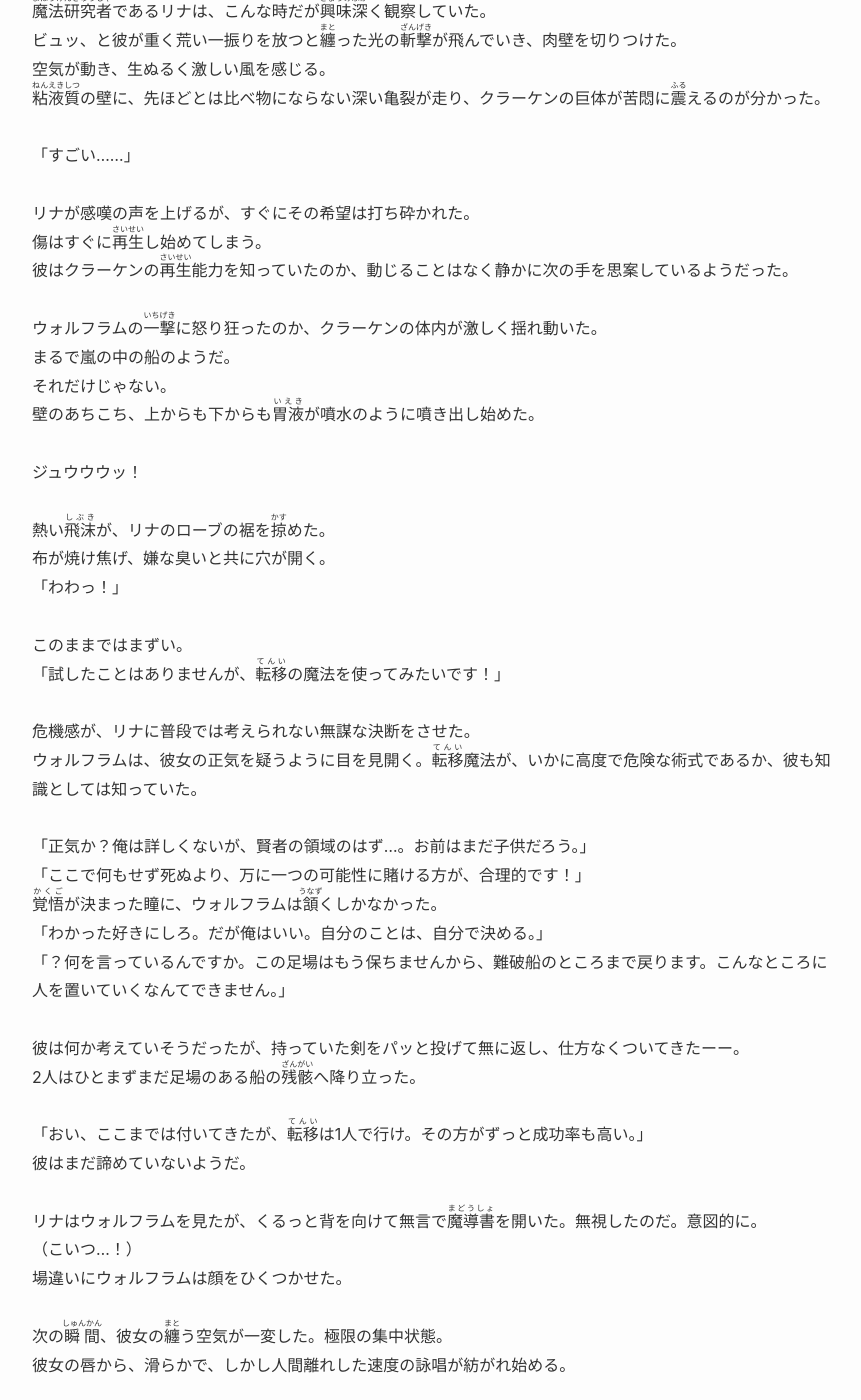
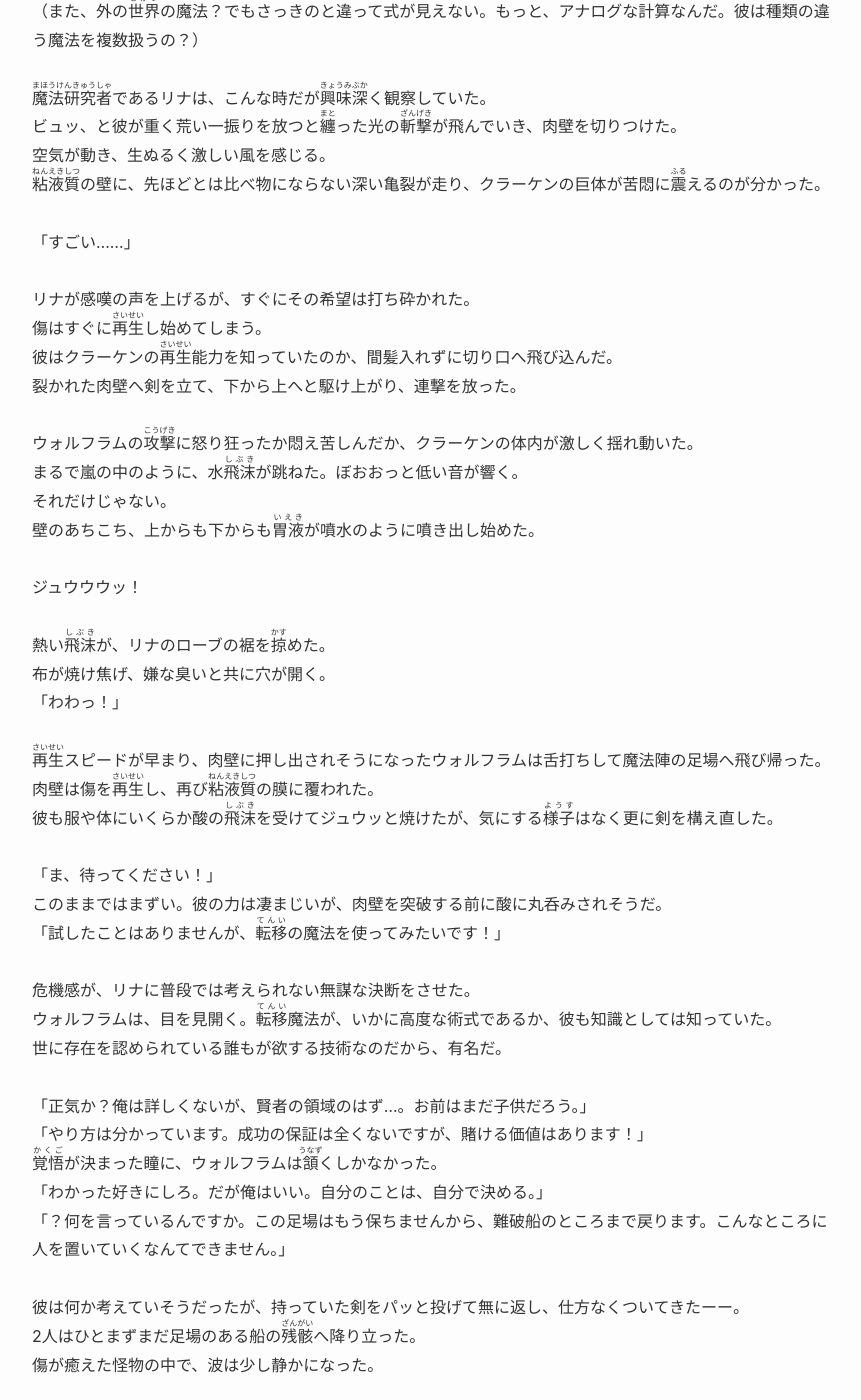
Before and after one commit to MikakoWorld/unison-gate-beta, a Jekyll site: the page built from docs/part01/03_静寂の海.md, in a window 1280 px wide and 1400 px high, scrolled down 5698 px. Shown: the whole window, without its empty margins (208-1069 px from the left). Built offline with Jekyll 4.4.1, drawn with Linux system fonts in a browser that asks for light colours; some of the changed text lies outside the part shown.

Commit message:
3話修正

```diff
--- a/docs/part01/03_静寂の海.md
+++ b/docs/part01/03_静寂の海.md
@@ -61,6 +61,7 @@ layout: novel
 <ruby>世界<rt>せかい</rt></ruby>から一切の音がなくなり、<ruby>視界<rt>しかい</rt></ruby>は完全な闇に包まれる。<br>
 リナは、自分がまだ<ruby>箒<rt>ほうき</rt></ruby>にまたがっていること、そして隣に少年の気配があることだけをかろうじて認識した。<br>
 <br>
+直後、水が押し寄せる。<br>
 「ひゃ！」<br>
 <br>
 あちこち何かにぶつかって、何度か入水して溺れかけ、バランスを崩しながらなんとか<ruby>箒<rt>ほうき</rt></ruby>にしがみつく。<br>
@@ -71,26 +72,27 @@ layout: novel
 「……どうなったのでしょう？」<br>
 <br>
 しん、と音の無い<ruby>世界<rt>せかい</rt></ruby>で少年の声がリナの<ruby>独<rt>ひと</rt></ruby>り<ruby>言<rt>ごと</rt></ruby>に答えた。<br>
-「…あれはクラーケンだ。俺の<ruby>故郷<rt>こきょう</rt></ruby>で知られる限り最も大きく凶悪な、イカの<ruby>魔物<rt>まもの</rt></ruby>だ。どうやら、船の一部ごと丸呑みされたらしい。」<br>
+「…あれはクラーケンだ。俺の<ruby>故郷<rt>こきょう</rt></ruby>で知られる限り最も大きく凶悪な、イカの<ruby>魔物<rt>まもの</rt></ruby>だ。」<br>
+リナはびくっと肩を<ruby>震<rt>ふる</rt></ruby>わせた。<br>
+（びっくりした。彼もまだ近くにいたのね。）<br>
+少年の声は続ける。<br>
+「どうやら、船の一部ごと丸呑みされたらしい。」<br>
 <br>
 彼は<ruby>淡々<rt>たんたん</rt></ruby>とした声で、しかし静かな苛立ちを持って告げる。<br>
 「余計な真似を。お前、無駄死にするぞ。」<br>
 声の方にうっすらと彼の姿が見えた。<br>
-（びっくりした。彼もまだ近くにいたのね。そんなことよりも、<ruby>魔物<rt>まもの</rt></ruby>に飲まれた？クラーケンに…？）<br>
+（そんなことよりも、<ruby>魔物<rt>まもの</rt></ruby>に飲まれた？クラーケンに…？）<br>
 <br>
 <ruby>現実味<rt>げんじつみ</rt></ruby>がなかったが、リナも自分たちが<ruby>巨大<rt>きょだい</rt></ruby>な生物の体内にいることを理解した。<br>
-ショックで呼吸が苦しくなる。<br>
-飛行していた<ruby>箒<rt>ほうき</rt></ruby>もふらついてきた。<br>
+ショックで頭が真っ白になった。そもそも狭いところは苦手だった。――飛べないから。<br>
+飛行していた<ruby>箒<rt>ほうき</rt></ruby>もふらつく。<br>
 <br>
-（私、失敗した？<ruby>故郷<rt>こきょう</rt></ruby>を離れて1日目で、これで終わりなの？）<br>
+（私、失敗した？<ruby>故郷<rt>こきょう</rt></ruby>を離れて1日目で何も成せていないのに……！）<br>
 <br>
-頭が真っ白になり、恐怖で目の前がちかちかする。<br>
-（私、ここで死ぬの？）<br>
-<br>
-「…っ」<br>
-<br>
-その苦しそうな息遣いに少年は気付いていた。<br>
-脅かして悪かったと感じたのか、彼も怪物に飲まれたのに動揺しているリナを<ruby>憐<rt>あわ</rt></ruby>れむように見た。<br>
+ガタン、と<ruby>箒<rt>ほうき</rt></ruby>が難破船の一部にぶつかった。バランスを崩して、斜めになっている船の壁に手をついた。<br>
+自身の<ruby>震<rt>ふる</rt></ruby>える手に気づき、落ち着こうと息を深く吸った。<br>
+少年は彼女の動揺に気づいていた。<br>
+脅すような言い方が悪かったと感じたのか、彼は自分も怪物に飲まれていながら、動揺しているリナを<ruby>憐<rt>あわ</rt></ruby>れむように見た。<br>
 <br>
 「おい、<ruby>大丈夫<rt>だいじょうぶ</rt></ruby>か」<br>
 <br>
@@ -106,16 +108,16 @@ layout: novel
 （何をする気だ？）<br>
 <br>
 <ruby>訝<rt>いぶか</rt></ruby>しげな少年の<ruby>視線<rt>しせん</rt></ruby>を意に介さず、リナは目を閉じて集中した。<br>
-「<ruby>記録<rt>ログ</rt></ruby>出力を<ruby>開始<rt>かいし</rt></ruby>します。現在時刻、20:23:55。記録<ruby>開始<rt>かいし</rt></ruby>。<ruby>座標取得<rt>ざひょうしゅとく</rt></ruby>…失敗、記録継続。<ruby>被験体<rt>ひけんたい</rt></ruby>、私、リナ・エヴァハート。及び、<ruby>身元不明<rt>みもとふめい</rt></ruby>の少年一名。<ruby>巨大<rt>きょだい</rt></ruby>海洋生物、推定クラーケンの体内にて生存。脱出を試みます」<br>
+「<ruby>記録<rt>ログ</rt></ruby>出力を<ruby>開始<rt>かいし</rt></ruby>します。現在時刻、20:23:55。記録<ruby>開始<rt>かいし</rt></ruby>。<ruby>座標取得<rt>ざひょうしゅとく</rt></ruby>…失敗。<ruby>招待状<rt>ナビ</rt></ruby>のログから、直前の座標を取得して記録します。記録者、リナ・エヴァハート。<ruby>巨大<rt>きょだい</rt></ruby>海洋生物、呼称クラーケンの体内にて生存。脱出を試みます」<br>
 <br>
 彼女が紡ぐ<ruby>冷静<rt>れいせい</rt></ruby>な言葉に呼応するように、白紙だったはずの<ruby>魔導書<rt>まどうしょ</rt></ruby>のページに、<ruby>淡<rt>あわ</rt></ruby>い光を放つ文字がひとりでに刻まれていく。<br>
 そのあまりに場違いな<ruby>光景<rt>こうけい</rt></ruby>に、少年は<ruby>呆気<rt>あっけ</rt></ruby>に取られていた。<br>
-こいつは、死ぬかもしれないというこの<ruby>状況<rt>じょうきょう</rt></ruby>で、何を記録しているんだ？<br>
+（この<ruby>状況<rt>じょうきょう</rt></ruby>で、まさか死を悟って記録を残しているのか？見たところ十歳そこらの子どもが？）<br>
 <br>
 「…お前、正気か？ それとも古の魔法使いはそれが普通なのか？」<br>
 「えっ？あ、あの、私はリナ・エヴァハートと申します。その、『古の』というのが、よく分かりませんが……」<br>
 <br>
-記録を終えて顔を上げたリナは、至って真剣に名乗った。<br>
+<ruby>魔導書<rt>まどうしょ</rt></ruby>から顔を上げたリナは、至って真剣に名乗った。<br>
 リナが名乗ったので、彼は少しの間を置いて、仕方なさそうに名乗り返した。<br>
 <br>
 「俺はウォルフラムだ。…やはりそうか。この周辺に魔法使いが、今も実在したとはな」<br>
@@ -161,7 +163,7 @@ layout: novel
 「お前、飛べるんならなるべく離れてろ」<br>
 <br>
 そう言って<ruby>深呼吸<rt>しんこきゅう</rt></ruby>をする。<br>
-「ウィル・ブレード…」<br>
+「<ruby>心剣術<rt>ウィル・ブレード</rt></ruby>…」<br>
 <br>
 静かな詠唱で、剣は閃光を<ruby>纏<rt>まと</rt></ruby>う。<br>
 その光は光であっても暗くどこか<ruby>禍々<rt>まがまが</rt></ruby>しい。黒い炎、そう言える光だった。<br>
@@ -177,10 +179,11 @@ layout: novel
 <br>
 リナが感嘆の声を上げるが、すぐにその希望は打ち砕かれた。<br>
 傷はすぐに<ruby>再生<rt>さいせい</rt></ruby>し始めてしまう。<br>
-彼はクラーケンの<ruby>再生<rt>さいせい</rt></ruby>能力を知っていたのか、動じることはなく静かに次の手を思案しているようだった。<br>
+彼はクラーケンの<ruby>再生<rt>さいせい</rt></ruby>能力を知っていたのか、間髪入れずに切り口へ飛び込んだ。<br>
+裂かれた肉壁へ剣を立て、下から上へと駆け上がり、連撃を放った。<br>
 <br>
-ウォルフラムの<ruby>一撃<rt>いちげき</rt></ruby>に怒り狂ったのか、クラーケンの体内が激しく揺れ動いた。<br>
-まるで嵐の中の船のようだ。<br>
+ウォルフラムの<ruby>攻撃<rt>こうげき</rt></ruby>に怒り狂ったか悶え苦しんだか、クラーケンの体内が激しく揺れ動いた。<br>
+まるで嵐の中のように、水<ruby>飛沫<rt>しぶき</rt></ruby>が跳ねた。ぼおおっと低い音が響く。<br>
 それだけじゃない。<br>
 壁のあちこち、上からも下からも<ruby>胃液<rt>いえき</rt></ruby>が噴水のように噴き出し始めた。<br>
 <br>
@@ -190,20 +193,27 @@ layout: novel
 布が焼け焦げ、嫌な臭いと共に穴が開く。<br>
 「わわっ！」<br>
 <br>
-このままではまずい。<br>
+<ruby>再生<rt>さいせい</rt></ruby>スピードが早まり、肉壁に押し出されそうになったウォルフラムは舌打ちして魔法陣の足場へ飛び帰った。<br>
+肉壁は傷を<ruby>再生<rt>さいせい</rt></ruby>し、再び<ruby>粘液質<rt>ねんえきしつ</rt></ruby>の膜に覆われた。<br>
+彼も服や体にいくらか酸の<ruby>飛沫<rt>しぶき</rt></ruby>を受けてジュウッと焼けたが、気にする<ruby>様子<rt>ようす</rt></ruby>はなく更に剣を構え直した。<br>
+<br>
+「ま、待ってください！」<br>
+このままではまずい。彼の力は凄まじいが、肉壁を突破する前に酸に丸呑みされそうだ。<br>
 「試したことはありませんが、<ruby>転移<rt>てんい</rt></ruby>の魔法を使ってみたいです！」<br>
 <br>
 危機感が、リナに普段では考えられない無謀な決断をさせた。<br>
-ウォルフラムは、彼女の正気を疑うように目を見開く。<ruby>転移<rt>てんい</rt></ruby>魔法が、いかに高度で危険な術式であるか、彼も知識としては知っていた。<br>
+ウォルフラムは、目を見開く。<ruby>転移<rt>てんい</rt></ruby>魔法が、いかに高度な術式であるか、彼も知識としては知っていた。<br>
+世に存在を認められている誰もが欲する技術なのだから、有名だ。<br>
 <br>
 「正気か？俺は詳しくないが、賢者の領域のはず…。お前はまだ子供だろう。」<br>
-「ここで何もせず死ぬより、万に一つの可能性に賭ける方が、合理的です！」<br>
+「やり方は分かっています。成功の保証は全くないですが、賭ける価値はあります！」<br>
 <ruby>覚悟<rt>かくご</rt></ruby>が決まった瞳に、ウォルフラムは<ruby>頷<rt>うなず</rt></ruby>くしかなかった。<br>
 「わかった好きにしろ。だが俺はいい。自分のことは、自分で決める。」<br>
 「？何を言っているんですか。この足場はもう保ちませんから、難破船のところまで戻ります。こんなところに人を置いていくなんてできません。」<br>
 <br>
 彼は何か考えていそうだったが、持っていた剣をパッと投げて無に返し、仕方なくついてきたーー。<br>
 2人はひとまずまだ足場のある船の<ruby>残骸<rt>ざんがい</rt></ruby>へ降り立った。<br>
+傷が癒えた怪物の中で、波は少し静かになった。<br>
 <br>
 「おい、ここまでは付いてきたが、<ruby>転移<rt>てんい</rt></ruby>は1人で行け。その方がずっと成功率も高い。」<br>
 彼はまだ諦めていないようだ。<br>
@@ -233,7 +243,7 @@ layout: novel
 リナが最後のトリガーを叫んだ、その時だった。<br>
 完成しかけていた魔法陣の一部が、まるでエラーを知らせるかのようにザザッと歪んだ。<br>
 <br>
-「やはり、リソース不足っ…！」<br>
+「やはり、リソース不足っ…！手動で<ruby>最大限<rt>さいだいげん</rt></ruby><ruby>最適化<rt>さいてきか</rt></ruby>してもダメか……！」<br>
 <br>
 リナはパニックに陥る代わりに、さらに<ruby>思考<rt>しこう</rt></ruby>を加速させる。<br>
 鋭い<ruby>視線<rt>しせん</rt></ruby>が、魔法陣に発生した砂嵐を<ruby>睨<rt>にら</rt></ruby>む。<br>
@@ -248,8 +258,10 @@ layout: novel
 リナは倒れ込みながらも、最後の力を振り絞って杖の先を魔法陣へと向け続けた。<br>
 <br>
 ウォルフラムの目にも、彼女が何かを犠牲に魔法を発動させてることは明らかだった。<br>
-「何をっ？！おいやめろ！俺を連れていく対価に身を払うというのか…！？くそっ、勝手な！許さんぞ！！」<br>
+「何をっ？！おいやめろ！対価を払うなら俺を置け！連れて行く価値はないんだ……！」<br>
 彼は先ほどまでとは全く違う、威圧的な剣幕で声を荒げたが、リナにはもはや、ノイズにすらならない。<br>
+「くそっ、勝手な！許さんぞ！！」<br>
+ウォルフラムは怒りを露わにしながらも、邪魔はできない。自分のせいで失敗させるわけにもいかないのだ。<br>
 <br>
 「……間に合え…！」<br>
 <br>
```
Also changed, not shown: docs/_announcements/2025-10-29-chapter-edit.md (+7 -3 lines), docs/index.md (+1 -1 lines).
